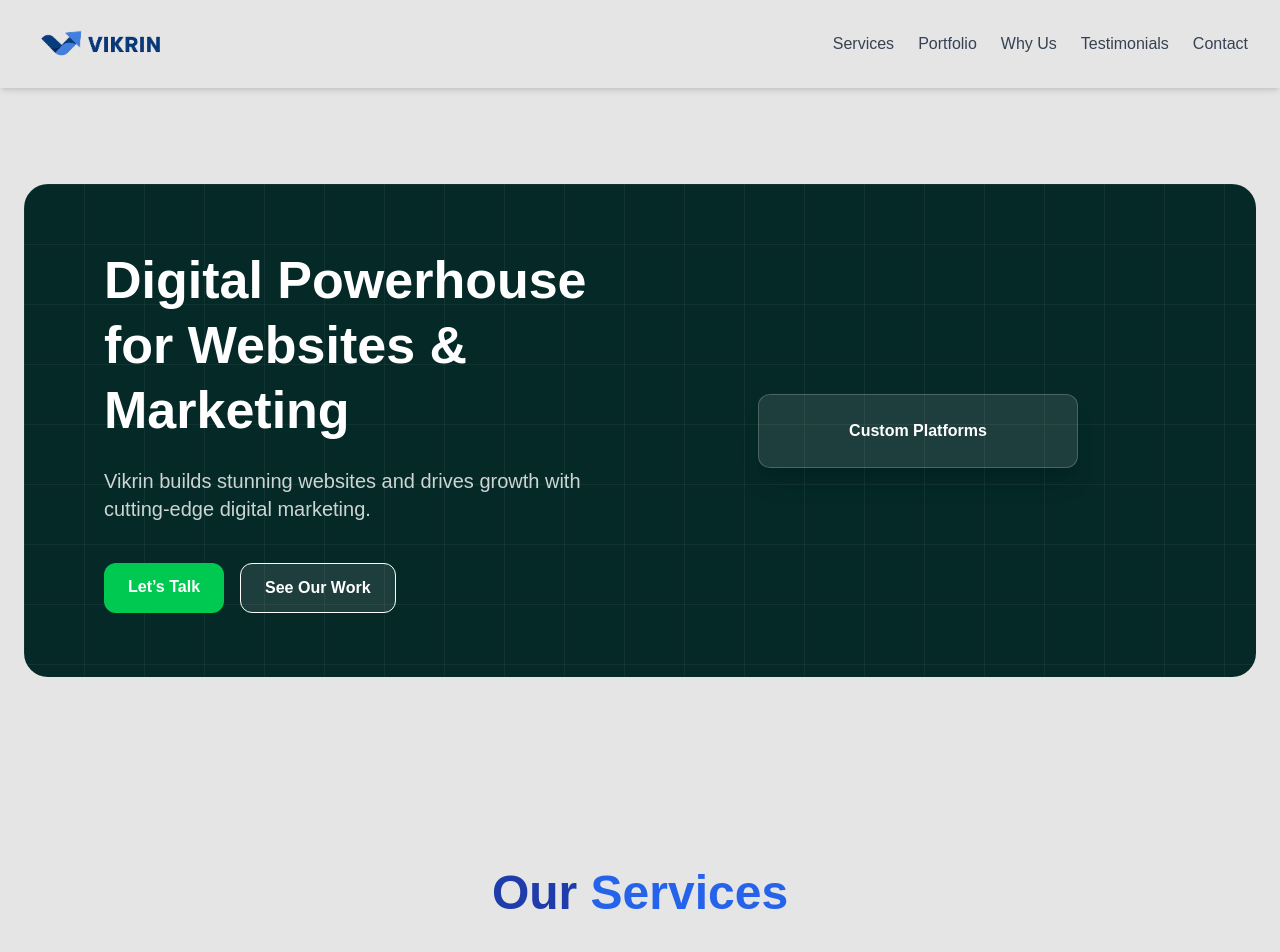
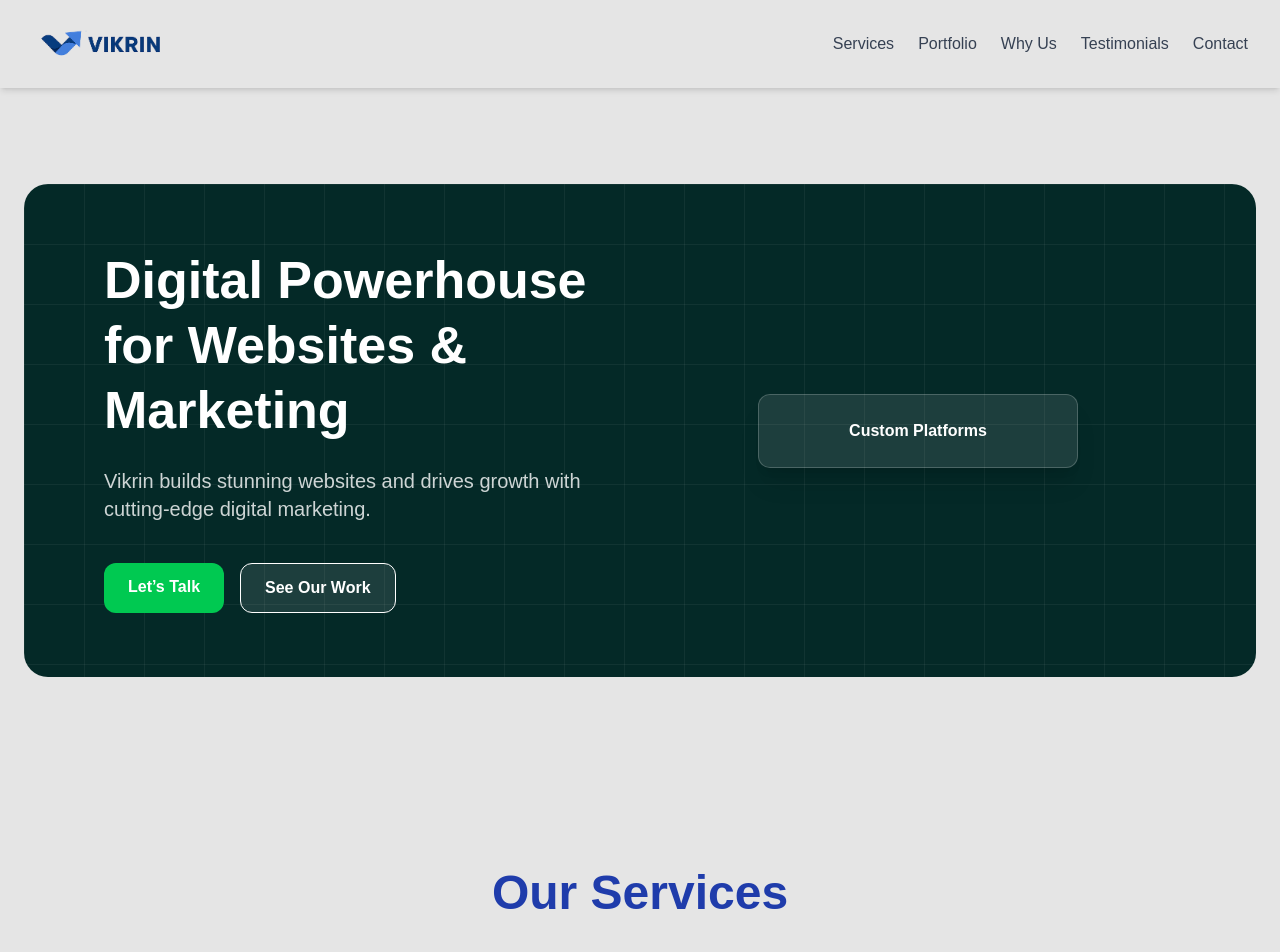
Before and after one commit to vineethkyadasu/vikrin-website, a Next.js app: page / in a window 1280 px wide. Shown: the top 952 px of the page. Built offline with nearby package versions, Linux system fonts and the light colour scheme.

Commit message:
Fix: cleaned up HeroSection and resolved build error

```diff
--- a/pages/index.js
+++ b/pages/index.js
@@ -106,7 +106,7 @@
         {/* Services Section */}
 <section id="services" className="py-24 px-6 max-w-6xl mx-auto">
   <h2 className="text-4xl md:text-5xl font-extrabold text-center mb-14 text-[#1F3CAB]">
-    Our <span className="text-[#2563eb]">Services</span>
+    Our <span className="text-[#1F3CAB]">Services</span>
   </h2>
 
   <h3 className="text-2xl font-semibold mb-6 text-[#1F3CAB] tracking-tight">Web Development</h3>
```
